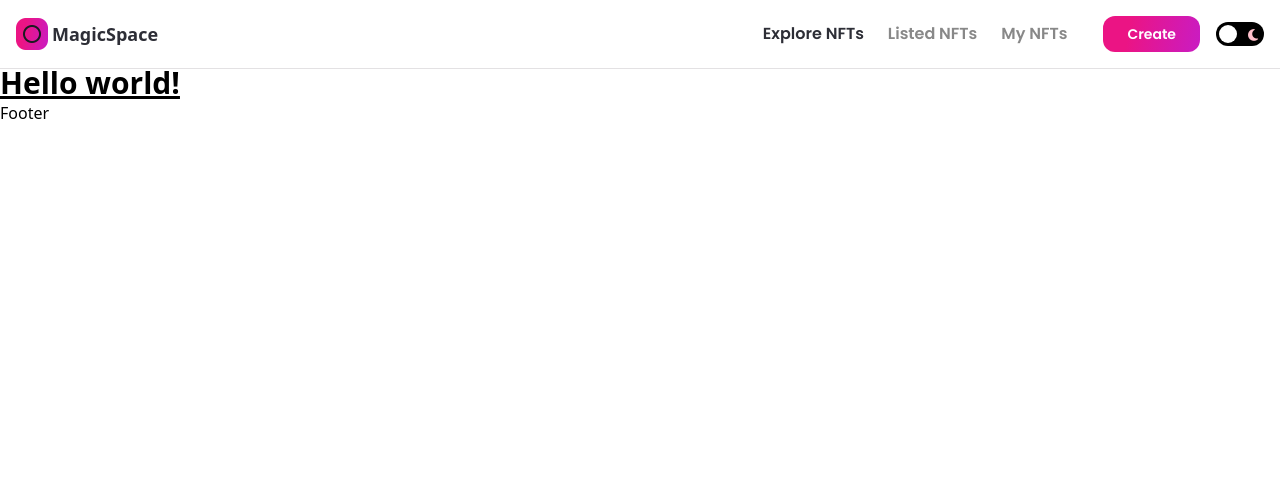
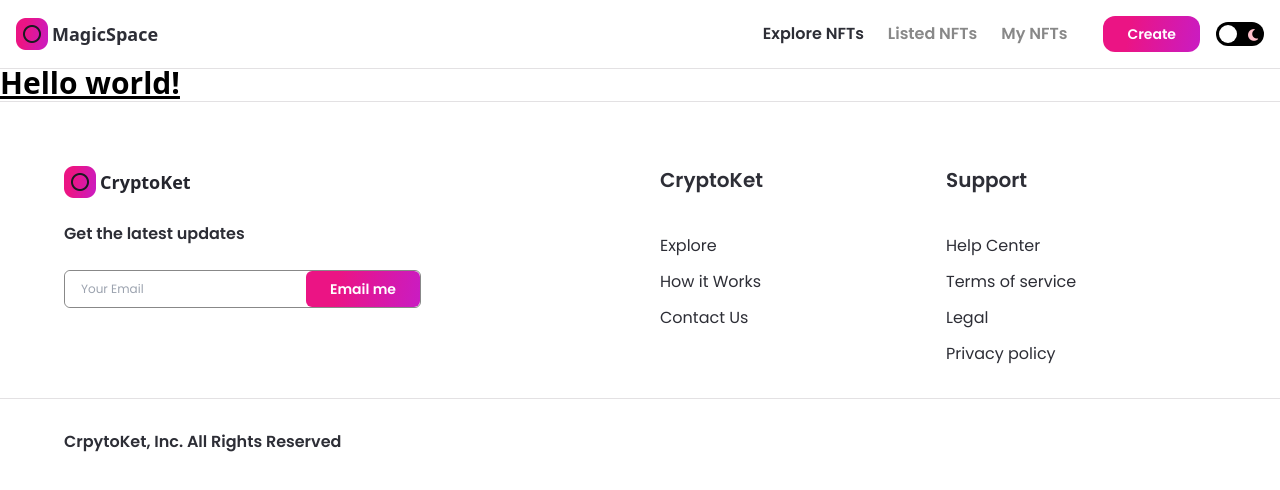
Before and after one commit to Joseeph5/NFT-Marketplace, a Next.js app: page / in a window 1280 px wide. Shown: the top 490 px of the page. Built offline with nearby package versions, Linux system fonts and the light colour scheme.

Commit message:
design footer component

```diff
--- a/components/Footer.tsx
+++ b/components/Footer.tsx
@@ -1,7 +1,102 @@
-import React from 'react';
+import Image from 'next/image';
+import { useTheme } from 'next-themes';
+
+import images from '../assets';
+import Button from './Button';
+
+interface FooterLinksProps {
+  heading: string;
+  items: string[];
+  extraClasses?: string;
+}
+
+const FooterLinks = ({ heading, items, extraClasses }: FooterLinksProps) => (
+  <div className={`flex-1 justify-start items-start ${extraClasses}`}>
+    <h3 className="font-poppins dark:text-white text-nft-black-1 font-semibold text-xl mb-10">
+      {heading}
+    </h3>
+    {items.map((item, index) => (
+      <p
+        key={item + index}
+        className="font-poppins dark:text-white text-nft-black-1 font-normal text-base cursor-pointer dark:hover:text-nft-gray-1 hover:text-nft-black-1 my-3">
+        {item}
+      </p>
+    ))}
+  </div>
+);
 
 const Footer = () => {
-  return <div>Footer</div>;
+  const { theme } = useTheme();
+  return (
+    <footer className="flexCenter flex-col border-t dark:border-nft-black-1 border-nft-gray-1 sm:py-8 py-16">
+      <div className="w-full minmd:w-4/5 flex flex-row md:flex-col sm:px-4 px-16">
+        <div className="flexStart flex-1 flex-col">
+          <div className="flexCenter cursor-pointer">
+            <Image
+              src={images.logo02}
+              objectFit="contain"
+              width={32}
+              height={32}
+              alt="logo"
+            />
+            <p className=" dark:text-white text-nft-dark font-semibold text-lg ml-1">
+              CryptoKet
+            </p>
+          </div>
+          <p className="font-poppins dark:text-white text-nft-black-1 font-semibold text-base mt-6">
+            Get the latest updates
+          </p>
+          <div className="flexBetween md:w-full minlg:w-557 w-357 mt-6 dark:bg-nft-black-2 bg-white border dark:border-nft-black-2 border-nft-gray-2 rounded-md">
+            <input
+              type="email"
+              placeholder="Your Email"
+              className="h-full flex-1 w-full dark:bg-nft-black-2 bg-white px-4 rounded-md font-poppins dark:text-white text-nft-black-1 font-normal text-xs minlg:text-lg outline-none"
+            />
+            <div className="flex-initial">
+              <Button btnName="Email me" btnType="primary" classStyles="rounded-md" />
+            </div>
+          </div>
+        </div>
+
+        <div className="flex-1 flexBetweenStart flex-wrap ml-10 md:ml-0 md:mt-8">
+          <FooterLinks
+            heading="CryptoKet"
+            items={['Explore', 'How it Works', 'Contact Us']}
+          />
+          <FooterLinks
+            heading="Support"
+            items={['Help Center', 'Terms of service', 'Legal', 'Privacy policy']}
+            extraClasses="ml-4"
+          />
+        </div>
+      </div>
+
+      <div className="flexCenter w-full mt-5 border-t dark:border-nft-black-1 border-nft-gray-1 sm:px-4 px-16">
+        <div className="flexBetween flex-row w-full minmd:w-4/5 sm:flex-col mt-7">
+          <p className="font-poppins dark:text-white text-nft-black-1 font-semibold text-base">
+            CrpytoKet, Inc. All Rights Reserved
+          </p>
+          <div className="flex flex-row sm:mt-4">
+            {[images.instagram, images.twitter, images.telegram, images.discord].map(
+              (image, index) => (
+                <div className="mx-2 cursor-pointer" key={`image ${index}`}>
+                  <Image
+                    src={image}
+                    key={index}
+                    objectFit="contain"
+                    width={24}
+                    height={24}
+                    alt="social"
+                    className={theme === 'light' ? 'filter invert' : undefined}
+                  />
+                </div>
+              )
+            )}
+          </div>
+        </div>
+      </div>
+    </footer>
+  );
 };
 
 export default Footer;
```
